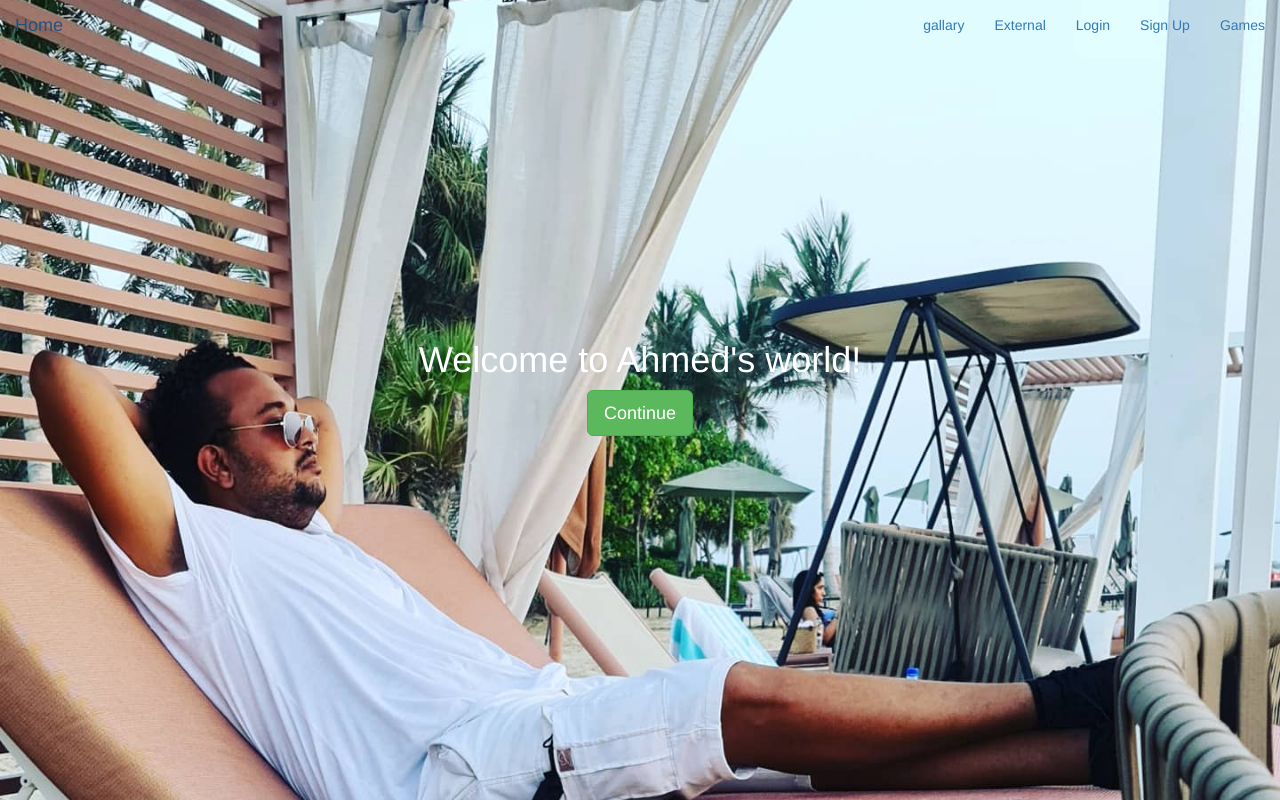
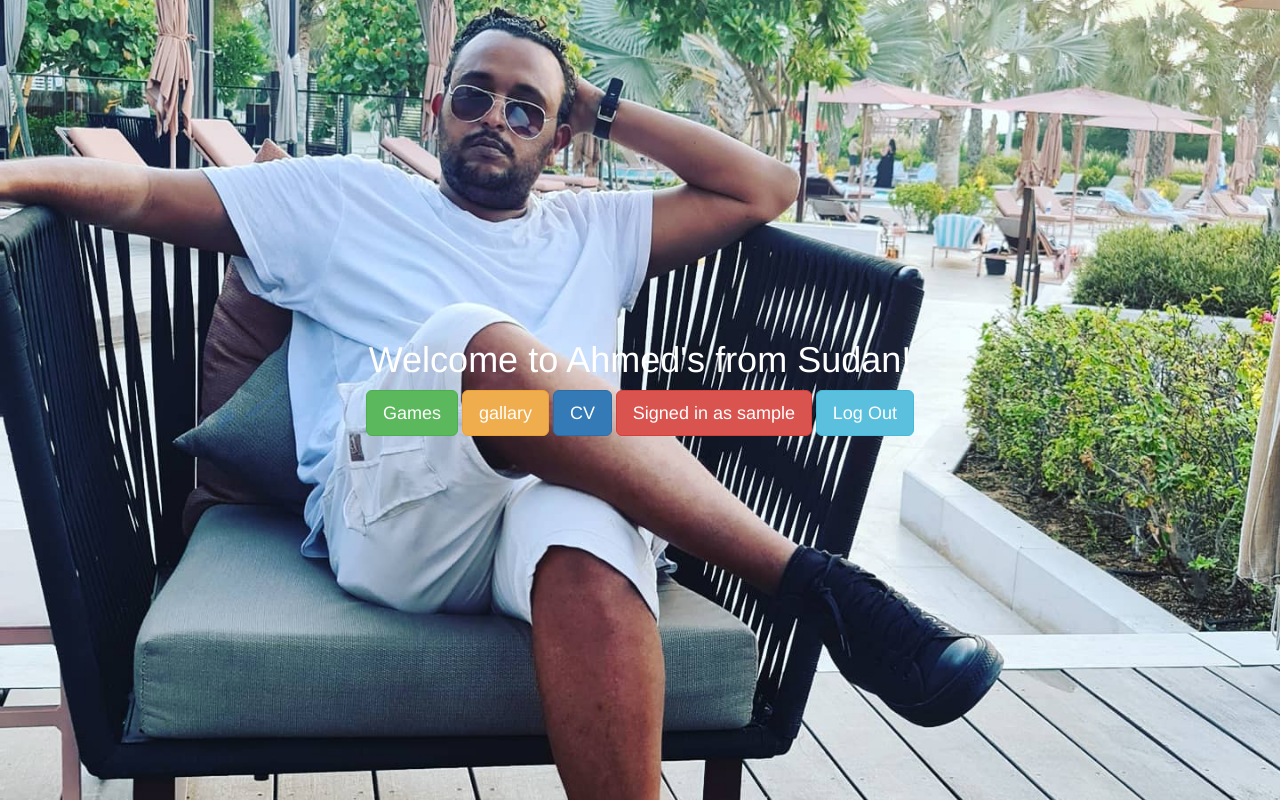
Before and after one commit to ahmedamsoliman-1/ahmedamsoliman-2, a Node server app: page / in a window 1280 px wide. Run offline with Node 20, Linux system fonts and the light colour scheme; the visitor is signed in with stand-in values (Sample User, id 1); some libraries are stand-ins or nearby versions.

Commit message:
update landing page

```diff
--- a/public/stylesheets/landing.css
+++ b/public/stylesheets/landing.css
@@ -40,11 +40,11 @@ body {
 }
 
 .slideshow li:nth-child(1) {
-    background-image: url(../image/IMG_20210613_000958_740.jpg)
+    background-image: url(../image/IMG_20210613_000958_794.jpg)
 }
 
 .slideshow li:nth-child(2) {
-    background-image: url(../image/IMG_20210613_000958_647.jpg);
+    background-image: url(../image/IMG_20210613_000958_773.jpg);
     animation-delay: 10s;
 }
 
@@ -54,12 +54,12 @@ body {
 }
 
 .slideshow li:nth-child(4) {
-    background-image: url(../image/IMG_20210613_000958_773.jpg);
+    background-image: url(../image/IMG_20210613_000958_647.jpg);
     animation-delay: 30s;
 }
 
 .slideshow li:nth-child(5) {
-    background-image: url(../image/IMG_20210613_000958_794.jpg);
+    background-image: url(../image/IMG_20210613_000958_740.jpg);
     animation-delay: 40s;
 }
 
--- a/routes/index.js
+++ b/routes/index.js
@@ -62,7 +62,7 @@ router.get("/logout", function(req, res)
 {
     req.logout();
     req.flash("success", "Logged you out!")
-    res.redirect("/gallary");
+    res.redirect("/");
 });
 
 
--- a/views/landing.ejs
+++ b/views/landing.ejs
@@ -10,26 +10,22 @@
     </head>
 
     <body>
-        <nav class="navbar navbar-fixed-top">
-            <div class="container-fluid">
-                <div class="navbar-header">
-                    <a href="/" class="navbar-brand">Home</a>
-                </div>
-                <div class="collaps navbar-collapse">
-                    <ul class="nav navbar-nav navbar-right">
-                        <li class="active"><a href="/gallary">gallary</a></li>
-                        <li><a href="/links">External</a></li>
-                        <li><a href="/login">Login</a></li>
-                        <li><a href="/register">Sign Up</a></li>
-                        <li><a href="/games">Games</a></li>
-                    </ul>
-                </div>
-            </div>
-        </nav>
 
         <div id="landing-header">
-            <h1>Welcome to Ahmed's world!</h1>
-            <a href="/index" class="btn btn-lg btn-success">Continue</a>
+            <h1>Welcome to Ahmed's from Sudan!</h1>
+            <a href="/games" class="btn btn-lg btn-success">Games</a>
+            <a href="/gallary" class="btn btn-lg btn-warning">gallary</a>
+            <a href="/index" class="btn btn-lg btn-primary">CV</a>
+
+
+
+            <% if(!currentUser) { %>
+                <a href="/login" class="btn btn-lg btn-info">Login</a>
+                <a href="/register" class="btn btn-lg btn-danger">Sign Up</a>
+            <% } else { %>
+                <a href="#" class="btn btn-lg btn-danger"> Signed in as <%= currentUser.username %> </a>
+                <a href="/logout" class="btn btn-lg btn-info">Log Out</a>
+            <% } %>
 
         </div>
 
```
